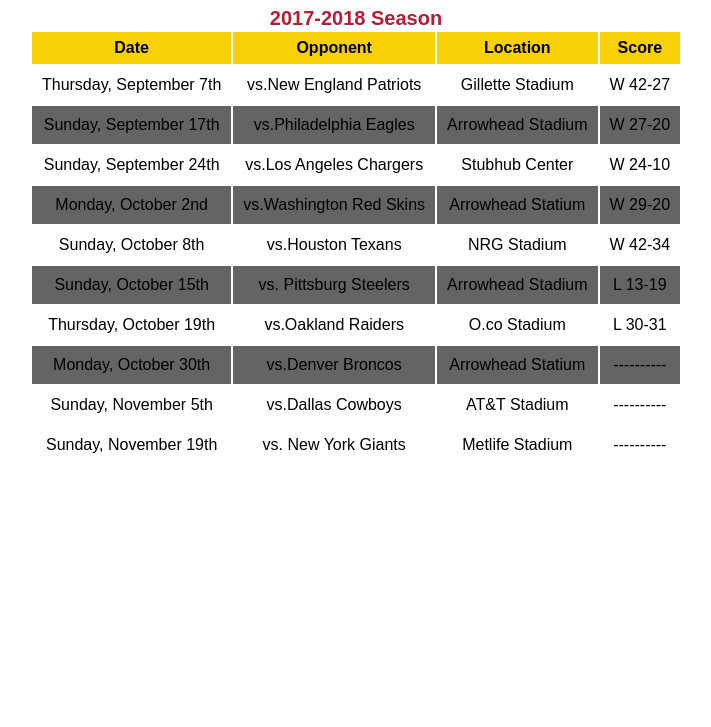
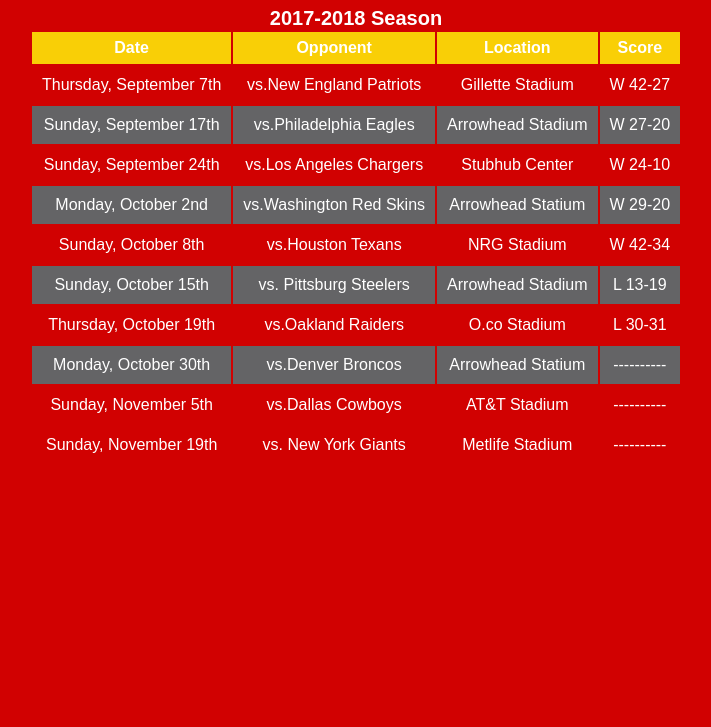
Before and after one commit to annabanana1234/KC-schedule, a plain HTML site: page index.html in a window 1280 px wide. Shown: the part 73-800 px from the top of the page, without its empty margins (284-995 px from the left). Drawn offline with Linux system fonts and the light colour scheme.

Commit message:
Add files via upload

```diff
--- a/main.css
+++ b/main.css
@@ -1,5 +1,6 @@
 body {
   font-family: sans-serif;
+  background-color:#D10101;
 }
 
 h1 {
@@ -11,10 +12,11 @@ table {
 text-align: center;
 margin-left: auto;
 margin-right: auto;
+color: #FFFFFF;
 }
 
 caption {
-  color: #B21E35;
+  color: #FFFFFF;
   font-size: 20px;
   font-weight: bold;
   font-family: sans-serif;
```
Also changed, not shown: index.html (+1 -0 lines).
